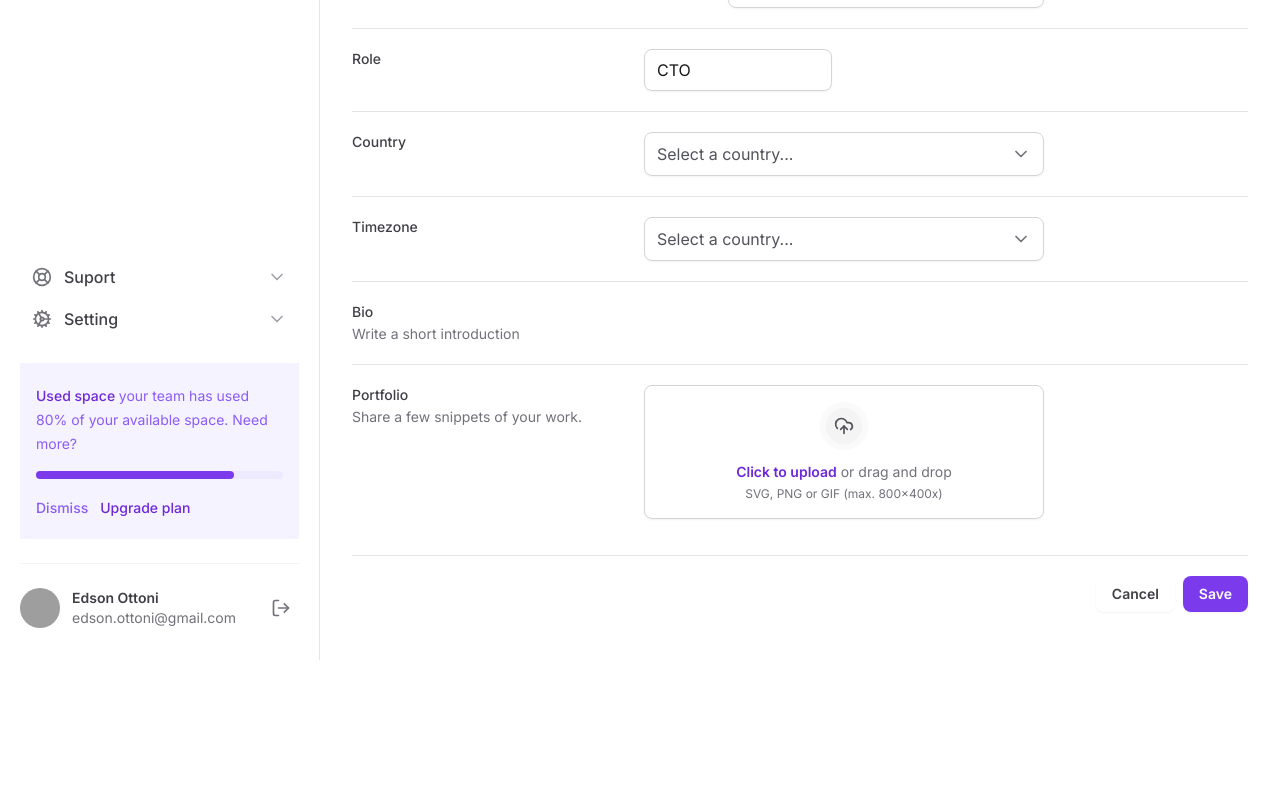
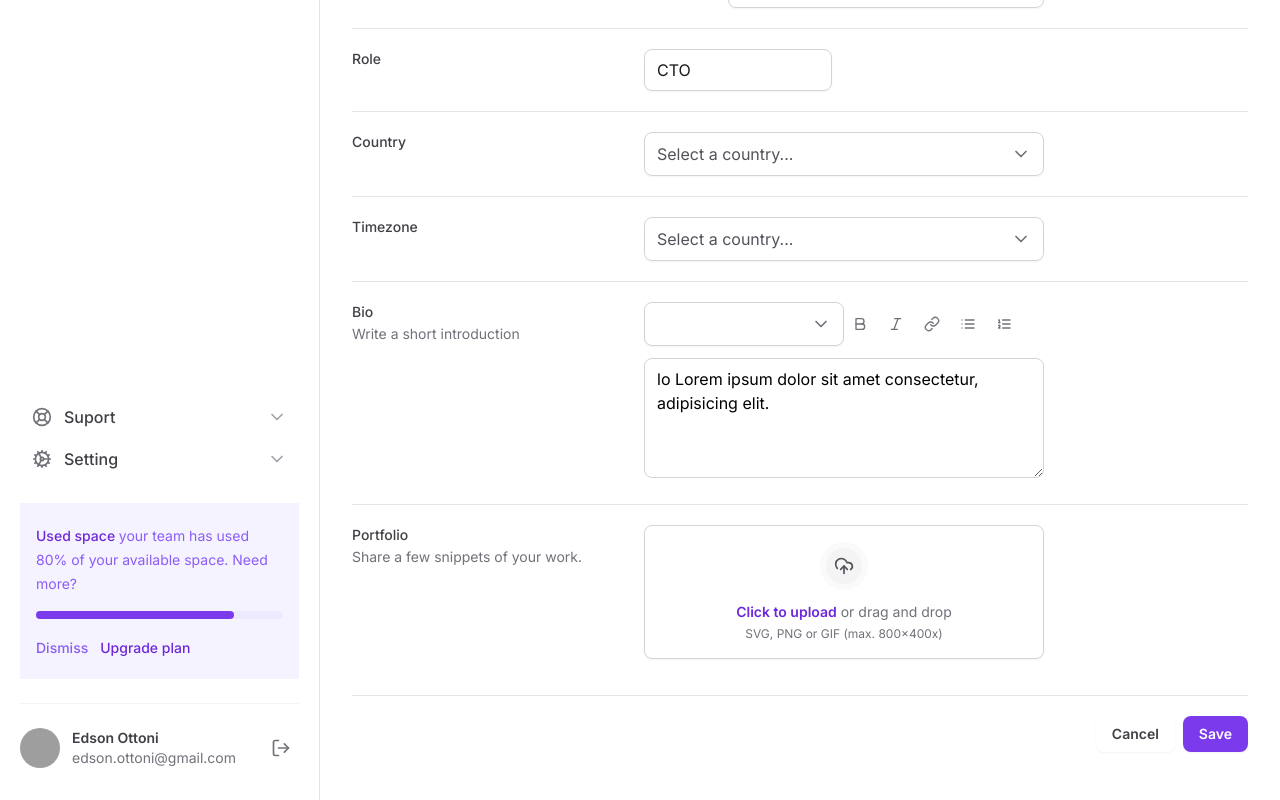
Before and after one commit to EdsonOttoni/ignite-tailwind-next, a Next.js app: page / in a window 1280 px wide. Shown: the part 542-1342 px from the top of the page. Before the commit the page ends 1202 px from the top, so only its background shows below. Built offline with nearby package versions, Linux system fonts and the light colour scheme; grey boxes are pictures that could not be loaded.

Commit message:
Criando select de bio

```diff
--- a/src/app/page.tsx
+++ b/src/app/page.tsx
@@ -1,7 +1,7 @@
 import SettingTabs from '@/components/SettingTabs'
 import { InputControl, InputPrefix, InputRoot } from '@/components/Input'
 import * as FileInput from '@/components/Form/FileInput'
-import { Mail } from 'lucide-react'
+import { Bold, Italic, Link, List, ListOrdered, Mail } from 'lucide-react'
 import { Select } from '@/components/Select'
 import { SelectItem } from '@/components/Select/SelectItem'
 
@@ -140,6 +140,62 @@
                 Write a short introduction
               </span>
             </label>
+
+            <div className="space-y-3">
+              <div className="gap grid grid-cols-2">
+                <Select placeholder="">
+                  <SelectItem
+                    value="normal"
+                    defaultValue="normal"
+                    text="Normal"
+                  />
+                </Select>
+
+                <div className="flex items-center gap-1">
+                  <button
+                    className="rounded-md p-2 hover:bg-zinc-50"
+                    type="button"
+                  >
+                    <Bold className="h-4 w-4 text-zinc-500" />
+                  </button>
+
+                  <button
+                    className="rounded-md p-2 hover:bg-zinc-50"
+                    type="button"
+                  >
+                    <Italic className="h-4 w-4 text-zinc-500" />
+                  </button>
+
+                  <button
+                    className="rounded-md p-2 hover:bg-zinc-50"
+                    type="button"
+                  >
+                    <Link className="h-4 w-4 text-zinc-500" />
+                  </button>
+
+                  <button
+                    className="rounded-md p-2 hover:bg-zinc-50"
+                    type="button"
+                  >
+                    <List className="h-4 w-4 text-zinc-500" />
+                  </button>
+
+                  <button
+                    className="rounded-md p-2 hover:bg-zinc-50"
+                    type="button"
+                  >
+                    <ListOrdered className="h-4 w-4 text-zinc-500" />
+                  </button>
+                </div>
+              </div>
+              <textarea
+                className="min-h-[120px] w-full resize-y rounded-lg border border-zinc-300 px-3 py-2"
+                id="bio"
+                defaultValue={
+                  'lo Lorem ipsum dolor sit amet consectetur, adipisicing elit.'
+                }
+              />
+            </div>
           </div>
 
           <div className="grid grid-cols-form gap-3 pt-5">
--- a/src/components/Select/index.tsx
+++ b/src/components/Select/index.tsx
@@ -4,14 +4,14 @@
 import { ChevronDown } from 'lucide-react'
 import { ReactNode } from 'react'
 
-export interface SelectProps {
+export interface SelectProps extends SelectPrimitive.SelectProps {
   children: ReactNode
   placeholder: string
 }
 
-export function Select({ children, placeholder }: SelectProps) {
+export function Select({ children, placeholder, ...props }: SelectProps) {
   return (
-    <SelectPrimitive.Root>
+    <SelectPrimitive.Root {...props}>
       <SelectPrimitive.Trigger className="py2 flex h-11 w-full items-center justify-between gap-2 rounded-lg border border-zinc-300 px-3 shadow-sm data-[placeholder]:text-zinc-600">
         <SelectPrimitive.Value
           placeholder={placeholder}
```
